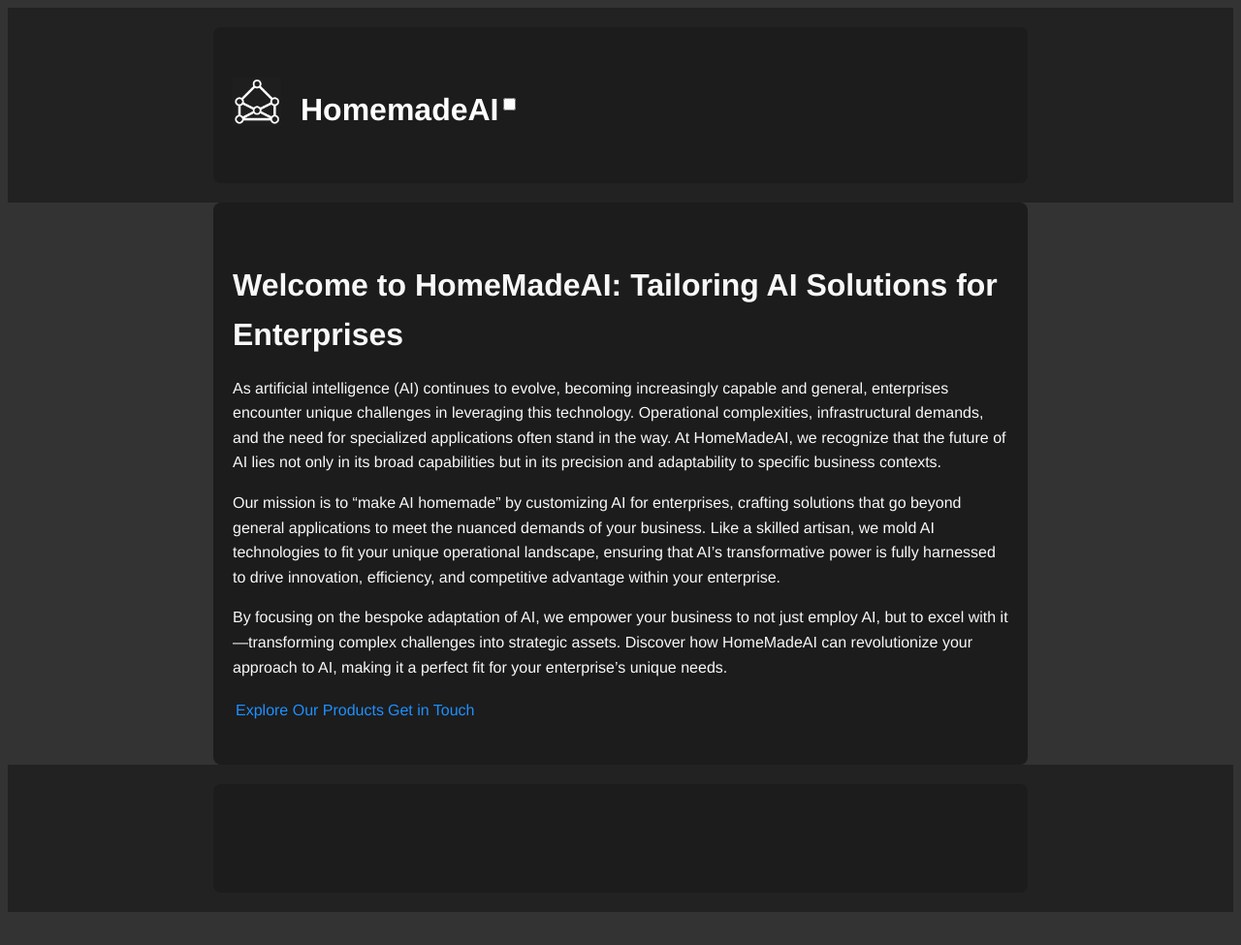
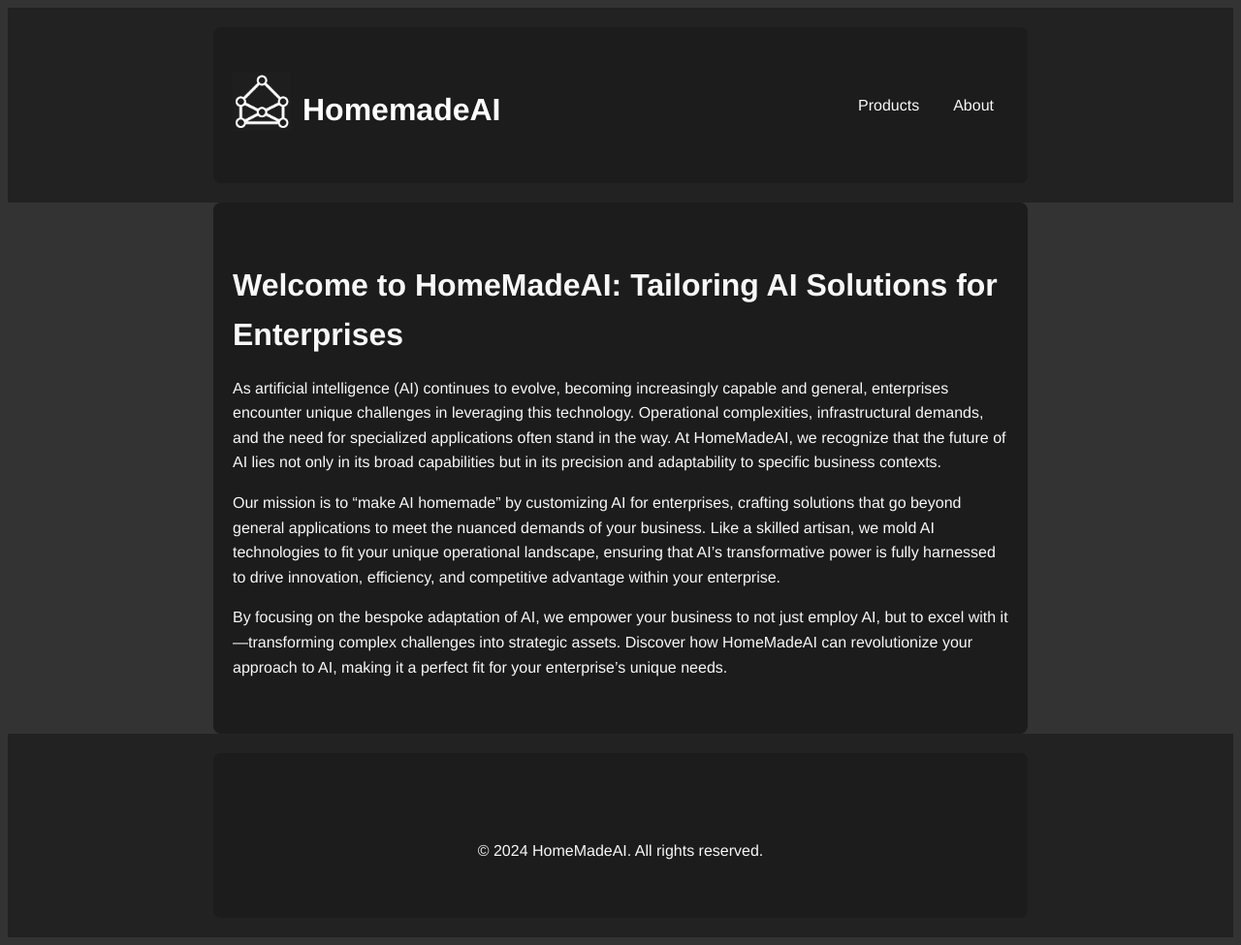
Before and after one commit to hosshonarvar/homemadeai.co, a Jekyll site: the page built from index.markdown, in a window 1280 px wide. Shown: the whole page at 97% size. Built offline with Jekyll 4.4.1, drawn with Linux system fonts in a browser that asks for light colours; before the commit the page ends 949 px from its top, so only the background shows below that.

Commit message:
add more styles

```diff
--- a/_includes/footer.html
+++ b/_includes/footer.html
@@ -3,5 +3,6 @@
         <ul class="footer-links">
             <!-- Additional footer links -->
         </ul>
+        <p>&copy; {{ 'now' | date: "%Y" }} HomeMadeAI. All rights reserved.</p>
     </div>
 </footer>
--- a/_includes/header.html
+++ b/_includes/header.html
@@ -1,21 +1,34 @@
 <header class="site-header">
     <div class="wrapper">
+        <!-- Logo linking to the home page -->
         <a href="{{ '/' | relative_url }}" class="site-logo">
-            <img src="{{ site.baseurl }}/assets/images/logo.png" alt="HomeMadeAI Logo" style="height: 50px;">
+            <img src="{{ site.baseurl }}/assets/images/logo.png" alt="HomeMadeAI Logo">
         </a>
+
+        <!-- Site title -->
         <h1><a class="site-title" rel="author" href="{{ '/' | relative_url }}">{{ site.title }}</a></h1>
+
+        <!-- Navigation -->
         <nav class="site-nav">
+            <!-- Responsive menu trigger -->
             <input type="checkbox" id="nav-trigger" class="nav-trigger" />
             <label for="nav-trigger">
                 <span class="menu-icon">
-                    <!-- Menu icon SVG or character here -->
+                    <!-- Consider adding an SVG or character for the menu icon here -->
                 </span>
             </label>
+
+            <!-- Navigation links -->
             <div class="trigger">
                 {% for page in site.header_pages %}
                 <a class="page-link" href="{{ page | relative_url }}">{{ page.title }}</a>
                 {% endfor %}
             </div>
+            <ul>
+                <li><a href="{{ '/products/' | relative_url }}">Products</a></li>
+                <li><a href="{{ '/about/' | relative_url }}">About</a></li>
+                <!-- Additional navigation items as needed -->
+            </ul>
         </nav>
     </div>
 </header>
--- a/about.markdown
+++ b/about.markdown
@@ -8,7 +8,7 @@ permalink: /about/
 
 HomeMadeAI was founded by Hoss Honarvar, whose journey in artificial intelligence (AI) has been both diverse and impactful. With over five years of dedicated experience in the AI sector, particularly within the insurance and healthcare industries, Hoss has been at the forefront of integrating advanced AI solutions to solve real-world problems.
 
-His expertise spans the technological and research domains, having collaborated with top AI practitioners and researchers to bring innovative ideas to life. Before venturing into AI, Hoss laid a solid foundation in the sciences, earning his PhD in Materials Physics from the University of Colorado Boulder. There, he worked alongside pioneers in the field, contributing to over 10 high-impact scientific publications that continue to influence the scientific community today. You can learn more about Hoss's past scientific work and contributions [here](https://sites.google.com/site/hosshonarvar?pli=1).
+His expertise spans the technological and research domains, having collaborated with top AI practitioners and researchers to bring innovative ideas to life. Before venturing into AI, Hoss laid a solid foundation in the sciences, earning his PhD in Materials Physics from the University of Colorado Boulder. There, he worked alongside pioneers in the field, contributing to over 10 high-impact scientific publications that continue to influence the scientific community today. You can learn more about Hoss's past scientific work and contributions <a href="https://sites.google.com/site/hosshonarvar?pli=1" target="_blank" rel="noopener noreferrer">here</a>.
 
 Hoss's transition from a distinguished academic career to leading initiatives in AI underscores his passion for applying deep scientific knowledge to practical challenges. His vision for HomeMadeAI is rooted in a commitment to customizing AI technologies for enterprises, ensuring they are accessible, applicable, and transformative.
 
--- a/assets/main.css
+++ b/assets/main.css
@@ -1,120 +1,141 @@
 /* Global Styles */
 body {
     background-color: #333;
-    /* Dark background */
     color: #f8f8f8;
-    /* Light text */
     line-height: 1.6;
-    /* Improved line spacing */
     font-family: "Helvetica Neue", Helvetica, Arial, sans-serif;
-    /* Modern font */
 }
 
 a {
     color: #1e90ff;
-    /* A bright, visible color for links */
     text-decoration: none;
-    /* No underline */
 }
 
 a:hover {
     text-decoration: underline;
-    /* Underline on hover for usability */
 }
 
 img {
     max-width: 100%;
-    /* Responsive images */
     height: auto;
 }
 
 /* Wrapper Styles */
 .wrapper {
     max-width: 800px;
-    /* Adjust the max-width as needed */
     margin: 0 auto;
-    /* Centers the wrapper */
     padding: 40px 20px;
-    /* Vertical and horizontal padding */
     background-color: #1c1c1c;
-    /* Slightly lighter background for the content area */
     border-radius: 8px;
-    /* Optional: rounded corners for the wrapper */
 }
 
 @media (max-width: 768px) {
     .wrapper {
         padding: 0 20px;
-        /* Smaller padding on mobile devices */
     }
 }
 
 /* Header Styles */
 .site-header {
     background-color: #222;
-    /* Dark background for the header */
     padding: 20px 0;
-    /* Padding above and below the header content */
 }
 
 .site-header .wrapper {
     display: flex;
     align-items: center;
+    justify-content: flex-start;
+    /* Aligns items to the start (left) */
 }
 
 .site-logo img {
-    margin-right: 20px;
-    /* Adjust the space between the logo and the title */
-    height: 50px;
-    /* Adjust logo size as needed */
+    height: 60px;
+    /* Adjust this value to scale the logo */
+    width: auto;
+    /* Maintains the aspect ratio */
+    margin-right: 50px;
+    /* Increase the space between the logo and the title */
 }
 
+
 .site-title {
+    flex-grow: 1;
+    /* Allows the title to take up remaining space, pushing nav to the end */
+    color: #fff;
     margin: 0;
-    /* Removes default margin */
-    color: #fff;
-    /* Light text for the site title */
+}
+
+/* Adjusts navigation to appear as tabs aligned to the left */
+.site-nav {
+    display: flex;
+    justify-content: flex-end;
+    /* Aligns navigation to the right */
+    width: 100%;
+    /* Ensures nav takes up full width of its container */
+}
+
+.site-nav ul {
+    list-style: none;
+    padding: 0;
+    margin: 0;
+    display: flex;
+    background-color: transparent;
+    /* Removes background color for the nav bar */
+    border-radius: 0;
+    /* Removes rounded corners for the nav bar */
+    gap: 0px;
+    /* Reduces the space between navigation items */
+}
+
+.site-nav li {
+    margin-right: 5px;
+}
+
+.site-nav li:last-child {
+    margin-right: 0;
+}
+
+.site-nav a {
+    color: #f8f8f8;
+    padding: 10px 15px;
+    text-decoration: none;
+}
+
+.site-nav a:hover,
+.site-nav a:focus {
+    background-color: #1e90ff;
+    border-radius: 5px;
+    text-decoration: underline;
 }
 
 /* Footer Styles */
 .site-footer {
     text-align: center;
-    /* Center-align the text for all footer content */
     background-color: #222;
-    /* Dark background for the footer */
     padding: 20px 0;
-    /* Padding above and below the footer content */
 }
 
 .site-footer .wrapper {
     display: flex;
     flex-direction: column;
-    /* Stacks items vertically */
     align-items: center;
-    /* Centers items */
 }
 
 .footer-links {
     list-style: none;
     padding: 0;
     display: flex;
-    flex-wrap: wrap;
-    /* Allows the list to wrap on small screens */
     justify-content: center;
-    /* Centers the links */
     gap: 20px;
-    /* Adds space between links */
 }
 
 .footer-links li {
     margin: 0;
-    /* Removes margin from list items */
 }
 
 .footer-links,
 .footer-links a {
     color: #f8f8f8;
-    /* Light text for footer links */
 }
 
 /* Heading Styles */
@@ -127,10 +148,20 @@ h6 {
     margin-top: 20px;
     margin-bottom: 10px;
     color: #f8f8f8;
-    /* Light text for headings */
 }
 
 h1 {
     font-size: 2em;
-    /* Larger font-size for h1 */
 }
+
+/* Additional Footer Info Styles */
+.site-footer .additional-info {
+    margin-top: 20px;
+    color: #aaa;
+    /* Lighter text color for copyright and additional info */
+}
+
+.nav-trigger {
+    display: none;
+    /* Ensures the checkbox is not visible */
+}
--- a/index.markdown
+++ b/index.markdown
@@ -11,5 +11,3 @@ As artificial intelligence (AI) continues to evolve, becoming increasingly capab
 Our mission is to "make AI homemade" by customizing AI for enterprises, crafting solutions that go beyond general applications to meet the nuanced demands of your business. Like a skilled artisan, we mold AI technologies to fit your unique operational landscape, ensuring that AI’s transformative power is fully harnessed to drive innovation, efficiency, and competitive advantage within your enterprise.
 
 By focusing on the bespoke adaptation of AI, we empower your business to not just employ AI, but to excel with it—transforming complex challenges into strategic assets. Discover how HomeMadeAI can revolutionize your approach to AI, making it a perfect fit for your enterprise’s unique needs.
-
-<a href="{{ site.baseurl }}/products/">Explore Our Products</a> | <a href="{{ site.baseurl }}/about/">Get in Touch</a>
```
